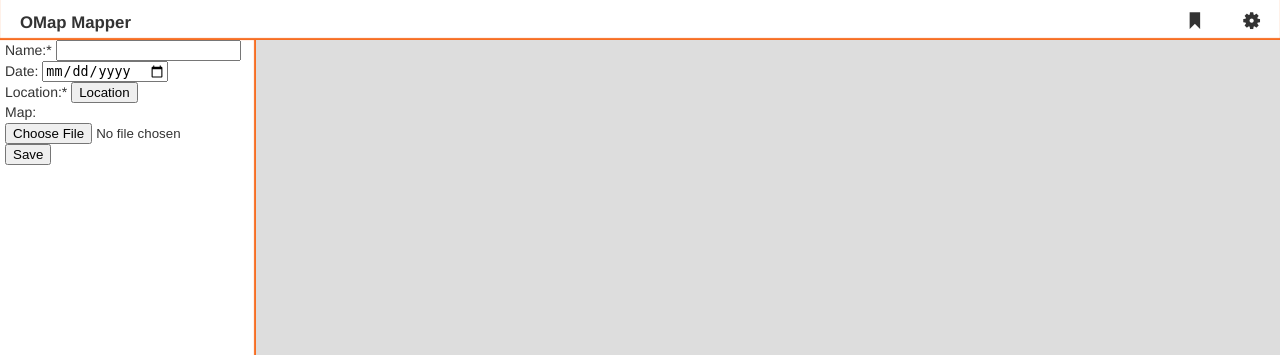
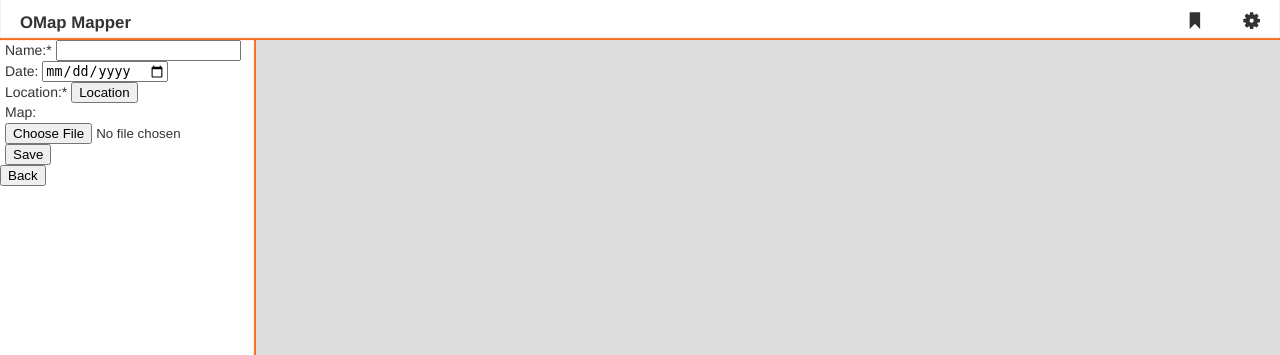
Before and after one commit to Abbe98/OMap-Mapper, a PHP site: page / in a window 1280 px wide, after a click on "New". Shown: the top 355 px of the page. Run offline with PHP 8.4, Linux system fonts and the light colour scheme; data that the repository does not hold is empty; some libraries are stand-ins or nearby versions.

Commit message:
added back btn to aside "new".

```diff
--- a/index.php
+++ b/index.php
@@ -49,7 +49,7 @@ if (empty($_POST) === false) {
 		</nav>
 		<aside>
 			<div id="aside_main">
-				<div role="button" onclick="toggle('aside_main', 'aside_new')"><span class="icon-compass"></span><span>New</span></div>
+				<div role="button" onclick="toggle('aside_main', 'aside_new');"><span class="icon-compass"></span><span>New</span></div>
 				<div role="button"><span class="icon-bookmark" onclick="openClose('about');"></span><span>About</span></div>
 				<div role="button" onclick="location.href='https://github.com'"><span class="icon-github"></span><span>Source Code</span></div><!-- fix link when public -->
 				<div role="button"><span class="icon-cog" onclick="openClose('settings');"></span><span>Settings</span></div>
@@ -63,6 +63,7 @@ if (empty($_POST) === false) {
 					<label>Map: <input type="file" name="map" accept="image/x-png, image/jpeg" /></label><br>
 					<input type="submit" value="Save" />
 				</form>
+				<button onClick="toggle('aside_main', 'aside_new');">Back</button>
 			</div>
 		</aside>
 		<section id="about">
```
